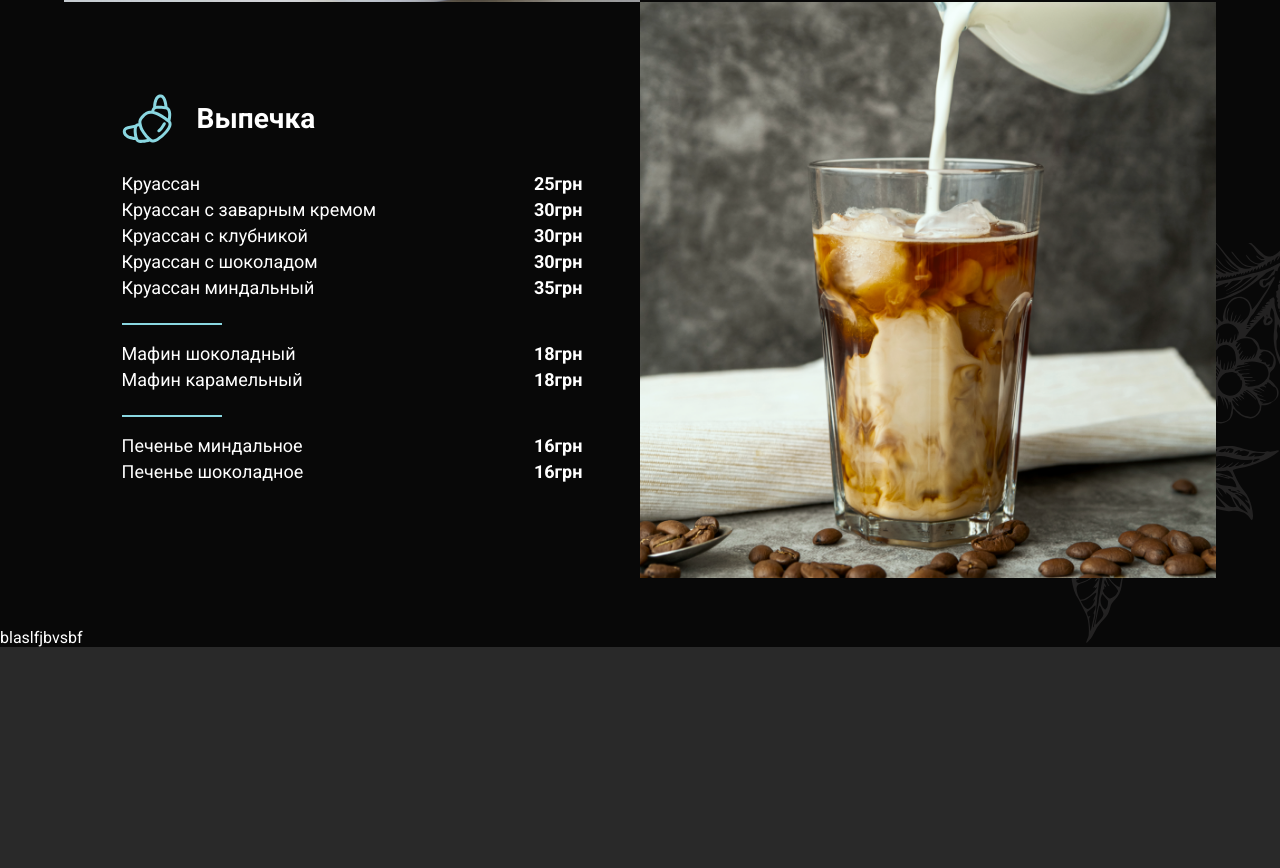
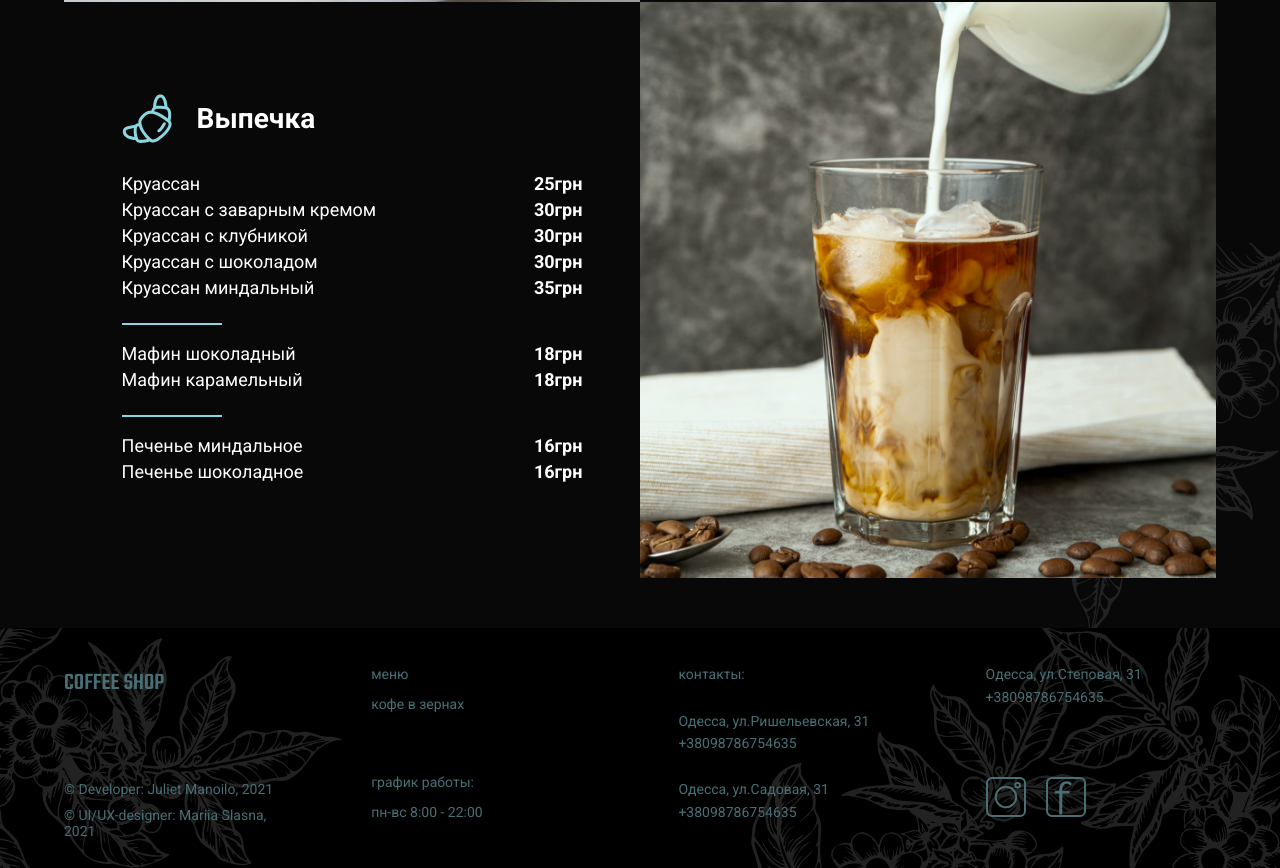
Before and after one commit to Juliet-Manoilo/Coffee-Shop-Vue, a Vue app: page /menu in a window 1280 px wide. Shown: the part 1897-2765 px from the top of the page. Before the commit the page ends 2740 px from the top, so only its background shows below. Built offline with nearby package versions, Linux system fonts and the light colour scheme; what @splidejs/vue-splide would draw is missing.

Commit message:
:construction: footer added

```diff
--- a/src/App.vue
+++ b/src/App.vue
@@ -1,6 +1,6 @@
 <template>
   <section class="app">
-    <div class="header">
+    <header class="header">
       <router-link class="header__logo-link" to="/">coffee shop</router-link>
       <div class="header__nav">
         <router-link to="/" class="header__nav-link">Меню</router-link>
@@ -15,9 +15,71 @@
         ><Icon icon="location" class="header__icon" />ул. Ришельевская,
         31</router-link
       >
-    </div>
+    </header>
     <router-view />
-    <footer>blaslfjbvsbf</footer>
+    <footer class="footer">
+      <div class="footer__content-wrapper">
+        <div class="footer__copyright">
+          <a href="#main-page" class="footer__logo">coffee shop</a>
+          <p class="footer__authors-wrapper">
+            <span class="footer__author"
+              >© Developer: Juliet Manoilo, 2021</span
+            >
+            <span class="footer__author"
+              >© UI/UX-designer: Mariia Slasna, 2021</span
+            >
+          </p>
+        </div>
+        <div class="footer__col-nav">
+          <div class="footer__nav-links">
+            <a href="#menu-list" class="footer__nav-link">меню</a>
+            <router-link to="/beans" class="footer__nav-link">
+              кофе в зернах
+            </router-link>
+          </div>
+          <div class="footer__time">
+            <span class="footer__time-info">график работы: </span>
+            <span class="footer__time-info">пн-вс 8:00 - 22:00</span>
+          </div>
+        </div>
+        <div class="footer__contacts">
+          <router-link to="/contacts" class="footer__nav-link">
+            контакты:
+          </router-link>
+          <div class="footer__adresses">
+            <span class="footer__adress">Одесса, ул.Ришельевская, 31</span>
+            <a href="tel:+38098786754635" class="footer__tel"
+              >+38098786754635</a
+            >
+          </div>
+          <div class="footer__adresses">
+            <span class="footer__adress">Одесса, ул.Садовая, 31</span>
+            <a href="tel:+38098786754635" class="footer__tel"
+              >+38098786754635</a
+            >
+          </div>
+        </div>
+        <div class="footer__col-nav">
+          <div class="footer__adresses">
+            <span class="footer__adress">Одесса, ул.Степовая, 31</span>
+            <a href="tel:+38098786754635" class="footer__tel"
+              >+38098786754635</a
+            >
+          </div>
+          <div class="footer__social-links">
+            <a href="www.instagram.com" class="footer__insta"
+              ><Icon icon="instagram"
+            /></a>
+            <a href="www.facebook.com"><Icon icon="facebook" /></a>
+          </div>
+        </div>
+        <Icon icon="tracery" class="footer__icon" />
+      </div>
+      <Icon icon="tracery" class="footer__icon--second" />
+      <div class="footer__icon-wrapper">
+        <Icon icon="tracery" class="footer__icon--third" />
+      </div>
+    </footer>
   </section>
 </template>
 
@@ -40,6 +102,7 @@ export default {
   justify-content: space-around;
   align-items: center;
   margin: auto;
+
   &__logo-link {
     text-transform: uppercase;
     font-size: $nav-logo;
@@ -77,4 +140,118 @@ export default {
 .app {
   background-color: $black;
 }
+
+.footer {
+  height: 30vh;
+  color: $footer-color;
+  overflow: hidden;
+  font-size: $footer;
+  position: relative;
+  background-color: $total-black;
+  padding-top: 3%;
+  &__icon {
+    position: absolute;
+    bottom: -20%;
+    left: -10%;
+    transform: rotate(156deg);
+    z-index: 0;
+    &--second {
+      position: absolute;
+      bottom: -63%;
+      right: 10%;
+      transform: rotate(100deg);
+      z-index: 0;
+    }
+    &--third {
+      transform: rotate(25deg) translateX(160px);
+      z-index: 0;
+    }
+  }
+  &__content-wrapper {
+    width: 90%;
+    margin: auto;
+    z-index: 100;
+    height: 95%;
+    margin: auto;
+    display: flex;
+    justify-content: space-between;
+  }
+  &__copyright {
+    display: inline-flex;
+    flex-direction: column;
+    height: 90%;
+    justify-content: space-between;
+    width: 20%;
+  }
+  &__logo {
+    text-transform: uppercase;
+    font-family: $logo-font;
+    font-size: $nav-logo;
+    z-index: 100;
+    &:hover {
+      transform: scale(1.1);
+      transition: 0.1s ease;
+    }
+  }
+  &__authors-wrapper {
+    z-index: 100;
+    display: flex;
+    flex-direction: column;
+  }
+  &__author {
+    margin-bottom: 10px;
+    &:last-child {
+      margin-bottom: 0;
+    }
+  }
+  &__col-nav {
+    width: 20%;
+    display: flex;
+    flex-direction: column;
+    justify-content: space-between;
+    height: 80%;
+    z-index: 100;
+  }
+  &__nav-links {
+    display: flex;
+    flex-direction: column;
+    height: 30%;
+    justify-content: space-between;
+  }
+  &__time {
+    display: flex;
+    flex-direction: column;
+    height: 30%;
+    justify-content: space-between;
+  }
+  &__contacts {
+    width: 20%;
+    display: flex;
+    flex-direction: column;
+    justify-content: space-between;
+    height: 80%;
+    z-index: 100;
+  }
+  &__adresses {
+    display: flex;
+    flex-direction: column;
+    height: 25%;
+    justify-content: space-between;
+  }
+  &__insta {
+    margin-right: 20px;
+  }
+  &__nav-link {
+    &:hover {
+      transform: scale(1.1);
+      transition: 0.1s ease;
+    }
+  }
+  &__icon-wrapper {
+    position: absolute;
+    overflow: hidden;
+    right: 0;
+    bottom: -20%;
+  }
+}
 </style>
--- /dev/null
+++ b/src/components/icons/Facebook.vue
@@ -0,0 +1,19 @@
+<template>
+  <svg
+    width="40"
+    height="40"
+    viewBox="0 0 40 40"
+    fill="none"
+    xmlns="http://www.w3.org/2000/svg"
+  >
+    <path
+      d="M1 6C1 3.23858 3.23858 1 6 1H34C36.7614 1 39 3.23858 39 6V34C39 36.7614 36.7614 39 34 39H6C3.23858 39 1 36.7614 1 34V6Z"
+      stroke="#486f74"
+      stroke-width="2"
+    />
+    <path
+      d="M13.2499 37.5002V16.4852C13.2499 16.4852 11.8949 16.4852 10.0099 16.4852C8.12497 16.4852 8.12491 14.0552 10.0099 14.0552C11.895 14.0552 13.2499 14.0552 13.2499 14.0552V13.4252C13.2499 10.5452 13.8649 8.29519 15.0949 6.67519C16.3249 5.0252 18.0049 4.2002 20.1349 4.2002C21.0649 4.2002 21.9649 4.3352 22.8349 4.6052C23.7049 4.87519 23.9199 4.96128 25.0849 5.68519C26.25 6.40911 25.3711 8.52019 24.1399 7.89019C22.9088 7.26019 23.1949 7.30519 22.5649 7.1252C21.9649 6.94519 21.3499 6.85519 20.7199 6.85519C19.2799 6.85519 18.1849 7.41019 17.4349 8.52019C16.6849 9.63019 16.3099 11.2352 16.3099 13.3352V14.0552C16.3099 14.0552 21.4399 14.0552 22.7899 14.0552C24.1399 14.0552 24.1399 16.4852 22.7899 16.4852C21.4399 16.4852 16.3099 16.4852 16.3099 16.4852V37.5002H13.2499Z"
+      fill="#486f74"
+    />
+  </svg>
+</template>
--- a/src/components/icons/Icons.vue
+++ b/src/components/icons/Icons.vue
@@ -21,6 +21,8 @@ export default {
     [getName("tea")]: () => import("./Tea.vue"),
     [getName("bakery")]: () => import("./Bakery.vue"),
     [getName("arrow")]: () => import("./Arrow.vue"),
+    [getName("facebook")]: () => import("./Facebook.vue"),
+    [getName("instagram")]: () => import("./Instagram.vue"),
   },
   computed: {
     getIcon() {
--- /dev/null
+++ b/src/components/icons/Instagram.vue
@@ -0,0 +1,27 @@
+<template>
+  <svg
+    width="40"
+    height="40"
+    viewBox="0 0 40 40"
+    fill="none"
+    xmlns="http://www.w3.org/2000/svg"
+  >
+    <path
+      d="M1 6C1 3.23858 3.23858 1 6 1H34C36.7614 1 39 3.23858 39 6V34C39 36.7614 36.7614 39 34 39H6C3.23858 39 1 36.7614 1 34V6Z"
+      stroke="#486f74"
+      stroke-width="2"
+    />
+    <circle
+      cx="19.9998"
+      cy="19.9995"
+      r="10.25"
+      stroke="#486f74"
+      stroke-width="2"
+    />
+    <path
+      d="M33.9997 8.33333C33.9997 9.622 32.955 10.6667 31.6663 10.6667C30.3777 10.6667 29.333 9.622 29.333 8.33333C29.333 7.04467 30.3777 6 31.6663 6C32.955 6 33.9997 7.04467 33.9997 8.33333Z"
+      stroke="#486f74"
+      stroke-width="2"
+    />
+  </svg>
+</template>
--- a/src/styles/vars.scss
+++ b/src/styles/vars.scss
@@ -6,10 +6,12 @@
 //colors
 $white: #ffffff;
 $black: #080808;
+$total-black: #000000;
 $main-color: #8ad7e1;
 $grey: #292929;
 $coffee: #a0907e;
 $light-grey: #eaeaea;
+$footer-color: #486f74;
 
 //font-sizes
 $title: 96px;
```
